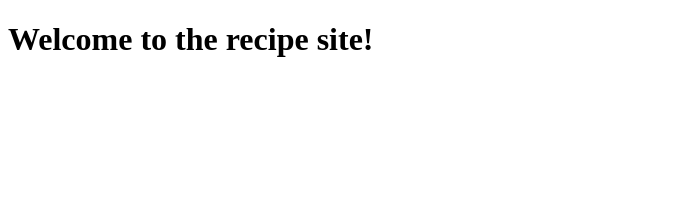
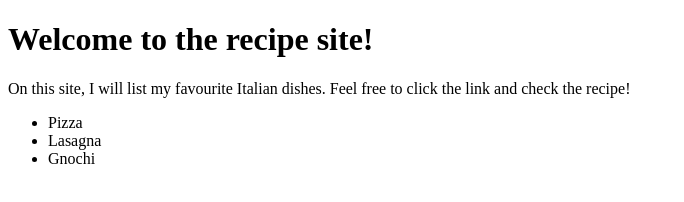
Before and after one commit to macmelchior/odin-recipe, a plain HTML site: page index.html in a window 1280 px wide. Shown: the whole page, without its empty margins (0-684 px from the left). Drawn offline with Linux system fonts and the light colour scheme.

Commit message:
Add links to recipes in index.html

```diff
--- a/index.html
+++ b/index.html
@@ -1,12 +1,21 @@
 <!DOCTYPE html>
 <html lang="pl">
 	<head>
-    <meta charset="UTF-8">
-    <meta http-equiv="X-UA-Compatible" content="IE=edge">
-    <meta name="viewport" content="width=device-width, initial-scale=1.0">
+		<meta charset="UTF-8" />
+		<meta http-equiv="X-UA-Compatible" content="IE=edge" />
+		<meta name="viewport" content="width=device-width, initial-scale=1.0" />
 		<title>Odin Recipes</title>
 	</head>
 	<body>
 		<h1>Welcome to the recipe site!</h1>
+		<p>
+			On this site, I will list my favourite Italian dishes. Feel free to click the link and check
+			the recipe!
+		</p>
+		<ul>
+			<li><link rel="stylesheet" href="" />Pizza</li>
+			<li><link rel="stylesheet" href="" />Lasagna</li>
+			<li><link rel="stylesheet" href="" />Gnochi</li>
+		</ul>
 	</body>
 </html>
```
Lines whose indentation alone changed are shown as unchanged.
